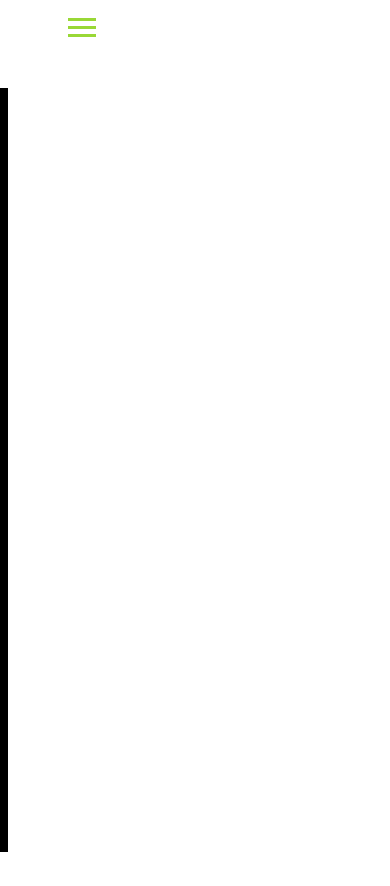
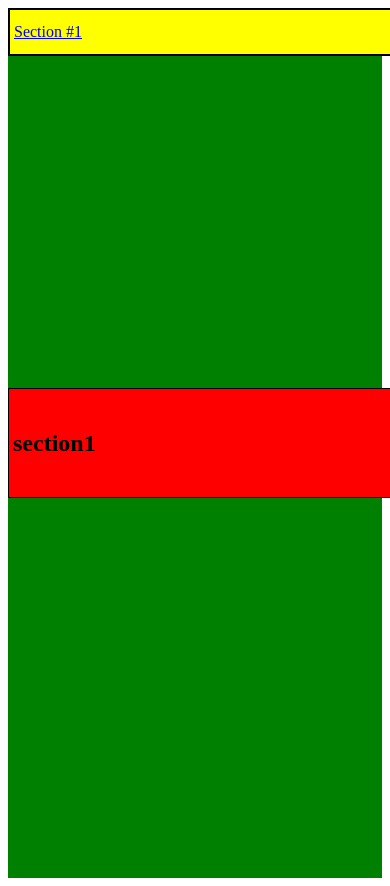
Before and after one commit to RobsonFerreira1992/portfolio, a PHP site: page /teste.php in a window 390 px wide. Before the commit the page ends 852 px from the top, so only its background shows below. Run offline with PHP 8.4, Linux system fonts and the light colour scheme; some libraries are stand-ins or nearby versions.

```diff
--- a/js/menu.js
+++ b/js/menu.js
@@ -2,6 +2,7 @@ const $header = document.querySelector('header');
 const $logo = document.querySelectorAll('.logo')[0];
 const $navbar = document.querySelectorAll('.nav-bar')[0];
 const $menu = document.querySelectorAll('.menu')[0];
+
 
 
 window.addEventListener('scroll',toggleHeader,false);
--- a/teste.php
+++ b/teste.php
@@ -1,136 +1,95 @@
-<!DOCTYPE html>
+<!DOCTYPE HTML>
 <html lang="en">
   <head>
-    <meta charset="UTF-8">
-    <meta name="viewport" content="width=device-width, initial-scale=1.0">
-    <title>Document</title>
       <style>
-    @media(max-width: 768px){
-    .max-header{
-
-        height: 80px;
-
+          main{
+              background-color:green;
           }
-    .min-header{
-
-        height: 60px;
-    }
-    .container-h{
-        position: relative;
-        padding: 0 60px;
-        grid-template-areas: "log ... mnu";
-    }
-    .max-logo img{
-        width: 115px;
-    }
-    .min-logo img{
-        width: 90px;
-    }
-    .nav-bar{
-        position: absolute;
-        left: 0;
+            nav {
+            position: fixed;
+            padding: 4px;
+            border: 2px solid #000;
             width: 100%;
-        background-color: #000;
-        transform: translateX(-100%);
-        transition: all 0.4s ease-out;
-    }
-    .max-nav{
-        top:80px;
-        height: calc(100vh - 80px);
-    }
-    .min-nav{
-        top:60px;
-        height: calc(100vh - 60px);
-    }
-    .menu-opened{
-        transform: translateX(0);
-    }
-    .nav-bar ul{
-        justify-content: center;
-        grid-auto-flow: row;
-        grid-gap: 80px;
-    }
-    .nav-bar li{
-        text-align: center;
-    }
-    .menu{
-        grid-area: mnu;
-        display: grid;
-        align-content: center;
-    }
-    .hamburguer{
-        position: relative;
-        width: 28px;
-        height: 3px;
-        transition: all 0.4s ease-out;
-        background-color: #99d836;
+            line-height: 2.25em;
+            background-color: yellow;
             }
 
-    .hamburguer::before{
-        position: absolute;
-        top: -8px;
-        left: 0;
-        content: "";
+            h2 {
+            padding: 4px;
+            border: 1px solid #000;
             width: 100%;
-        height: 100%;
-        transition: all 0.4s ease-out;
-        background-color:#99d836;
-
+            line-height: 100px;
+            background-color: red;
             }
-    .hamburguer::after{
-        position: absolute;
-        top: 8px;
-        left: 0;
-        content: "";
-        width: 100%;
-        height: 100%;
-        transition: all 0.4s ease-out;
-        background-color: #99d836;
-
-    }
-    .max-hamburguer,.max-hamburguer::before, .max-hamburguer::after{
-        background-color: #99d836;
-    }
-    .min-hamburguer,.min-hamburguer::before, .min-hamburguer::after{
-        background-color: #ffff;
-    }
-
-    .min-nav a{
-        font-size: 0.875em;
-        color: #99d836;
-    }
-    .close-btn{
-        width: 32px;
-        transform: rotateZ(45deg);
-    }
-
-    .close-btn::before , .close-btn::after{
-        top: 0;
-        transform: rotateZ(90deg);
-    }
-}
-
       </style>
   </head>
-<body>
-    <header class="max-header">
-        <div class="container-h">
-            <div class="logo max-logo">
-                <img src="" class="" alt="">
-            </div>
-            <div class="menu">
-                <div class="hamburguer max-hamburguer "></div>
-            </div>
-            <nav class="nav-bar max-nav ">
-               <ul>
-                    <li><a href="#sobre">Home</a></li>
-                    <li><a href="#sobre">Sobre</a></li>
-                    <li><a href="#portfolio">Portfólio</a></li>
-                    <li><a href="#contato">Contato</a></li>
-               </ul>
-            </nav>
-        </div>
-    </header>
+  <body id="home">
+    <!-- Navigation -->
+    <nav><a href="#section1">Section #1</a></nav>
+    <!-- Main Content -->
+    <main>
+      <br>
+      <br>
+      <br>
+      <br>
+      <br>
+      <br>
+      <br>
+      <br>
+      <br>
+      <br>
+      <br>
+      <br>
+      <br>
+      <br>
+      <br>
+      <br>
+      <br>
+      <br>
+      <br>
+      <br>
+      <h2 id="section1">section1</h2>
+      <br>
+      <br>
+      <br>
+      <br>
+      <br>
+      <br>
+      <br>
+      <br>
+      <br>
+      <br>
+      <br>
+      <br>
+      <br>
+      <br>
+      <br>
+      <br>
+      <br>
+      <br>
+      <br>
+      <br>
+    </main>
+    <script src="https://ajax.googleapis.com/ajax/libs/jquery/2.1.1/jquery.min.js"></script>
+    <script>
+        $(document).ready(function() {
 
+$(window).on('hashchange', function() {
+  window.scrollTo(window.scrollX, window.scrollY - 80);
+});
+
+$('a[href*="#"]').on('click', function(event) {
+  let hash = this.hash;
+  if (hash) {
+    event.preventDefault();
+    $('html, body').animate({
+      scrollTop: $(hash).offset().top - 80
+    }, 750, function() {
+      window.location.hash = hash;
+    });
+  }
+});
+});
+    </script>
   </body>
 </html>
```
Also changed, not shown: css/style.css (+90 -15 lines), index.php (+19 -28 lines), img/fundo-trabalho.jpg (renamed from img/fundo-grafico.jpg), img/trabalho-fundo.jpg (added). Lines whose indentation alone changed are shown as unchanged.
